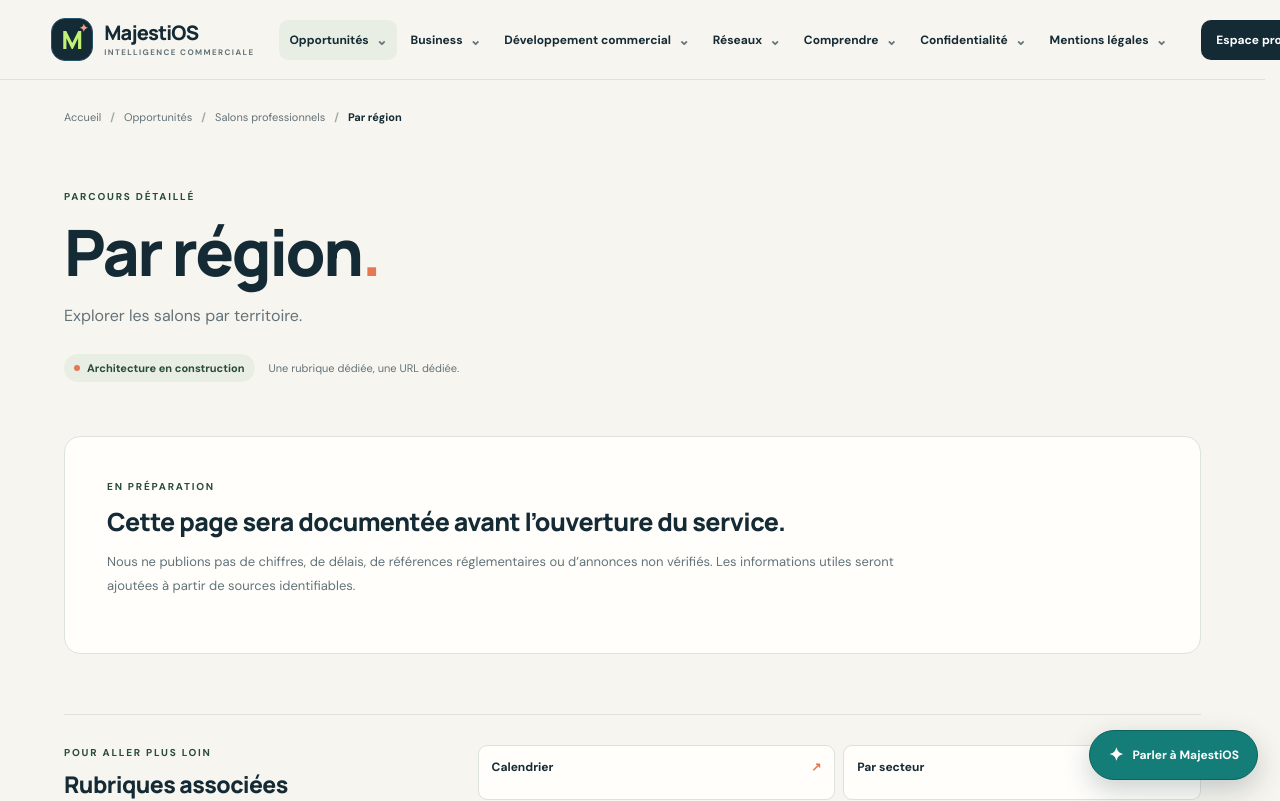
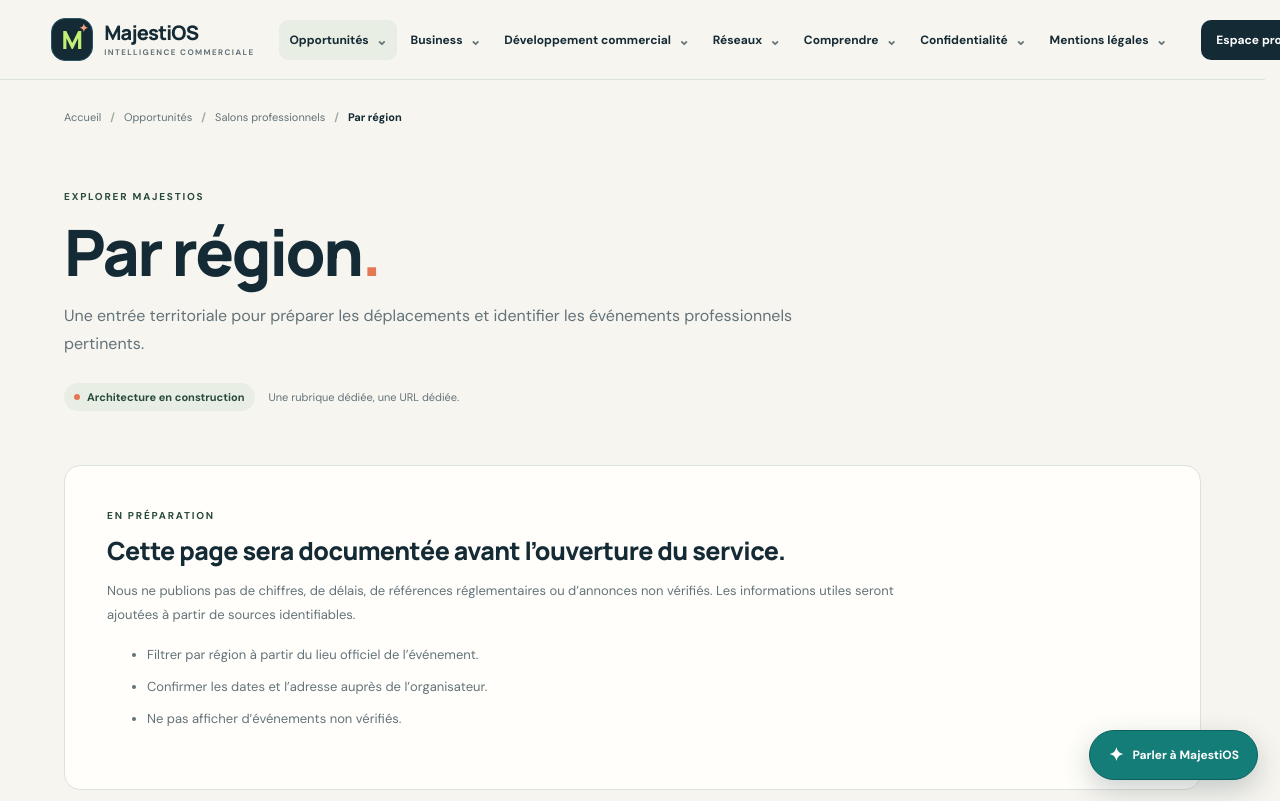
Before and after one commit to Chexpeer/Majestios, a Next.js app: page /opportunites/salons/region in a window 1280 px wide. Shown: the top 801 px of the page. Built offline with nearby package versions, Linux system fonts and the light colour scheme.

Commit message:
Créer la page dédiée : Salons professionnels par région

```diff
--- /dev/null
+++ b/src/app/opportunites/salons/region/page.tsx
@@ -0,0 +1,7 @@
+import SiteHub from "@/components/site-hub";
+
+export const metadata = { title: "Salons professionnels par région — MajestiOS", description: "Une entrée territoriale pour préparer les déplacements et identifier les événements professionnels pertinents." };
+
+export default function Page() {
+  return <SiteHub pathname="/opportunites/salons/region" intro="Une entrée territoriale pour préparer les déplacements et identifier les événements professionnels pertinents." checklist={["Filtrer par région à partir du lieu officiel de l’événement.","Confirmer les dates et l’adresse auprès de l’organisateur.","Ne pas afficher d’événements non vérifiés."]} />;
+}
```
